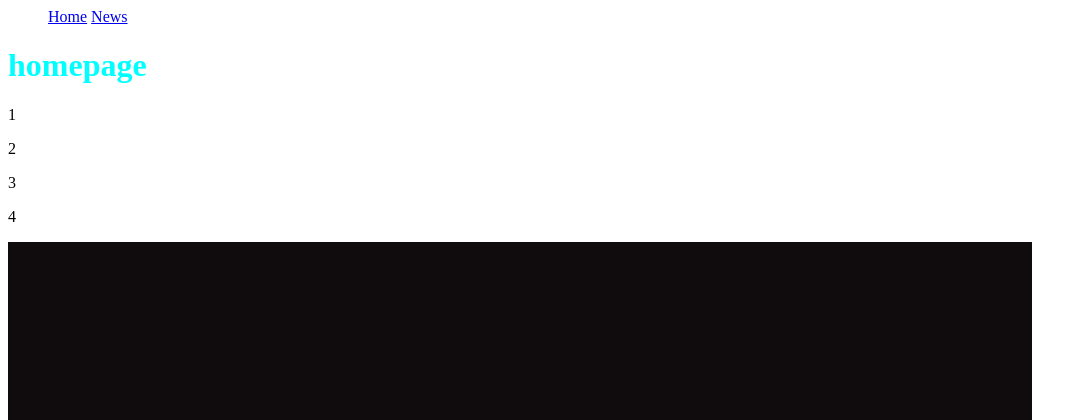
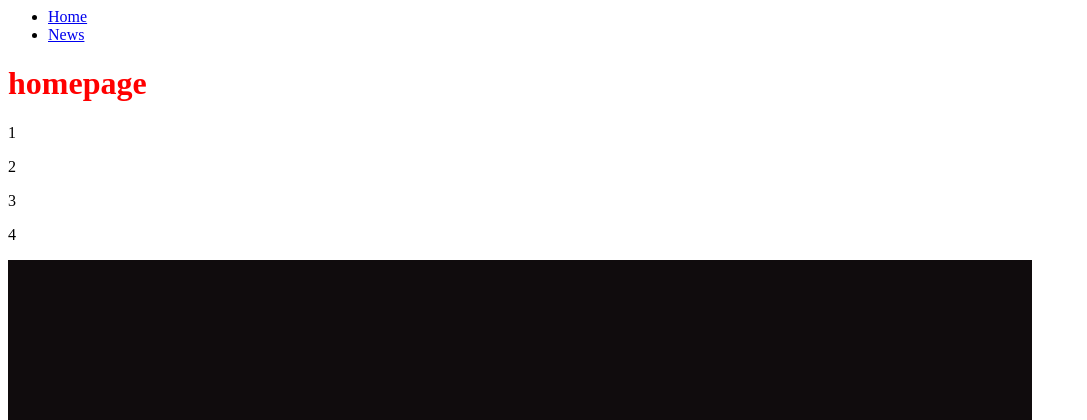
Before and after one commit to jinsanity07git/uFlask, a Flask app: page / in a window 1280 px wide. Shown: the top 420 px of the page, without its empty margins (0-1087 px from the left). Run offline with Flask 2, Linux system fonts and the light colour scheme.

Commit message:
17 adding sass

```diff
--- a/static/css/main.css
+++ b/static/css/main.css
@@ -1,9 +1,5 @@
-ul li {
-   list-style-type : none;
-   display : inline-block;
-   margin: Zrem;
-   }
+h1 {
+  color: red;
+}
 
-   h1 {
-       color : aqua;
-   }
+/*# sourceMappingURL=main.css.map */
--- /dev/null
+++ b/static/sass/main.sass
@@ -0,0 +1,2 @@
+h1
+    color : red
```
Also changed, not shown: 1 other file.
